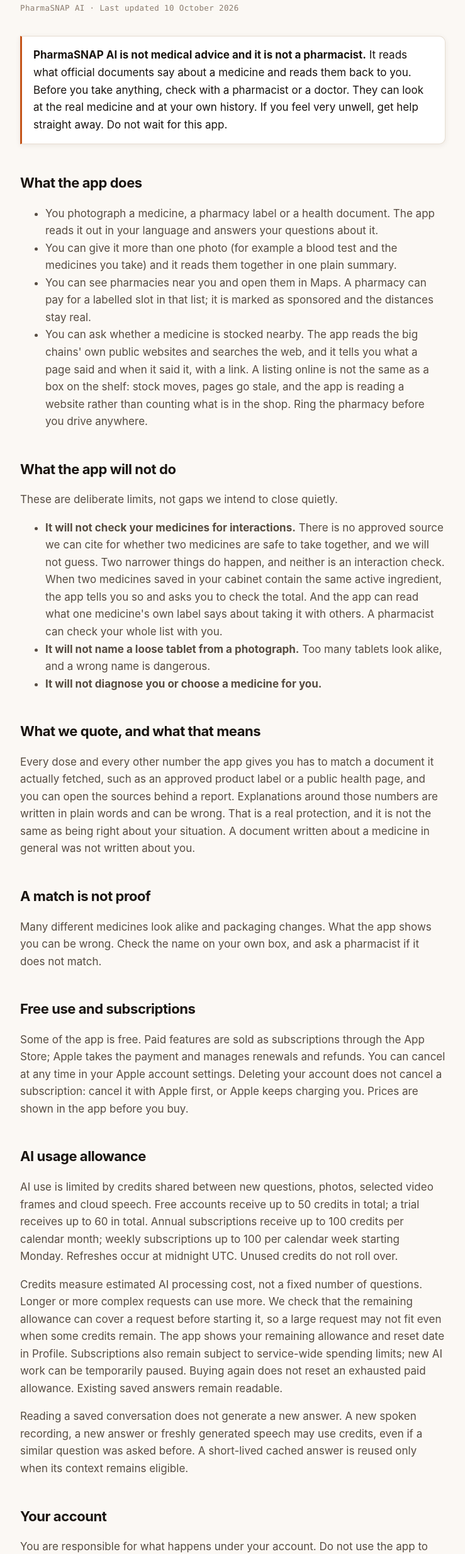
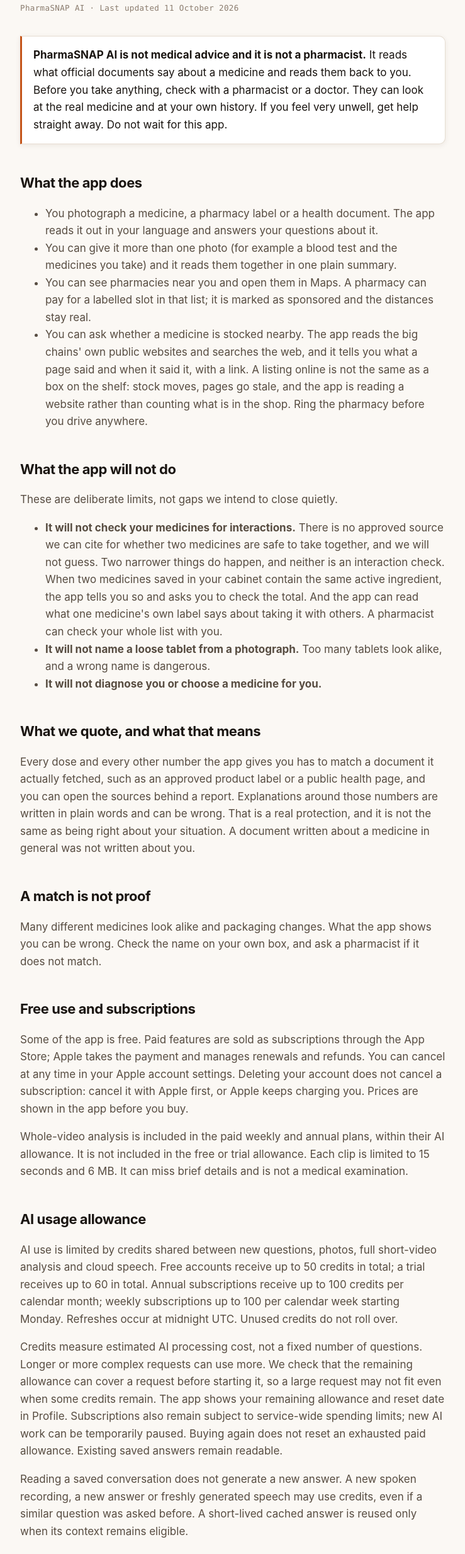
Before and after one commit to namtrantrandinh-sys/pharmasnap-web, a plain HTML site: page terms.html in a window 1280 px wide. Shown: the part 96-2564 px from the top of the page at 63% size, without its empty margins (270-1009 px from the left). Drawn offline with Linux system fonts and the light colour scheme.

Commit message:
Explain original-video audio processing and paid allowance

```diff
--- a/terms.html
+++ b/terms.html
@@ -2,7 +2,7 @@
 <meta name="viewport" content="width=device-width,initial-scale=1">
 <title>Terms of Use · PharmaSNAP AI</title><link rel="stylesheet" href="/_style.css"></head><body><div class="wrap">
 <h1>Terms of Use</h1>
-<p class="updated">PharmaSNAP AI · Last updated 10 October 2026</p>
+<p class="updated">PharmaSNAP AI · Last updated 11 October 2026</p>
 
 <div class="callout"><p><strong>PharmaSNAP AI is not medical advice and it is not a pharmacist.</strong>
 It reads what official documents say about a medicine and reads them back to you. Before you take
@@ -55,8 +55,9 @@
 settings. Deleting your account does not cancel a subscription: cancel it with Apple first, or Apple
 keeps charging you. Prices are shown in the app before you buy.</p>
 
+<p>Whole-video analysis is included in the paid weekly and annual plans, within their AI allowance. It is not included in the free or trial allowance. Each clip is limited to 15 seconds and 6 MB. It can miss brief details and is not a medical examination.</p>
 <h2>AI usage allowance</h2>
-<p>AI use is limited by credits shared between new questions, photos, selected video frames and cloud
+<p>AI use is limited by credits shared between new questions, photos, full short-video analysis and cloud
 speech. Free accounts receive up to 50 credits in total; a trial receives up to 60 in total. Annual
 subscriptions receive up to 100 credits per calendar month; weekly subscriptions up to 100 per
 calendar week starting Monday. Refreshes occur at midnight UTC. Unused credits do not roll over.</p>
```
Also changed, not shown: privacy.html (+4 -1 lines).
